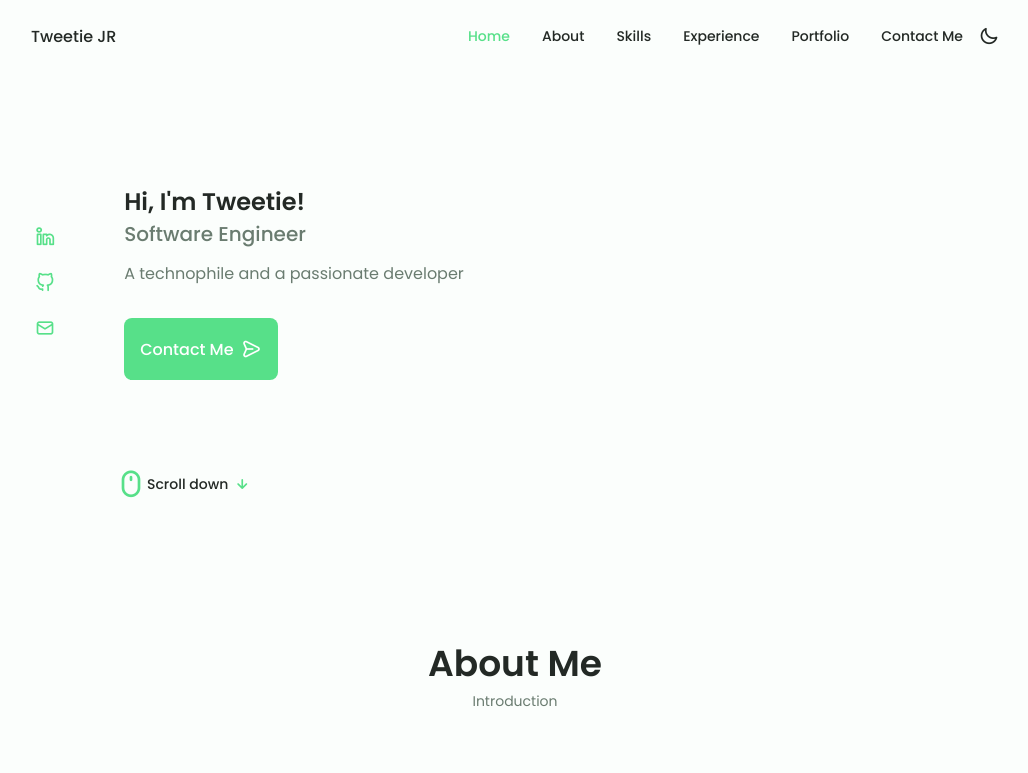
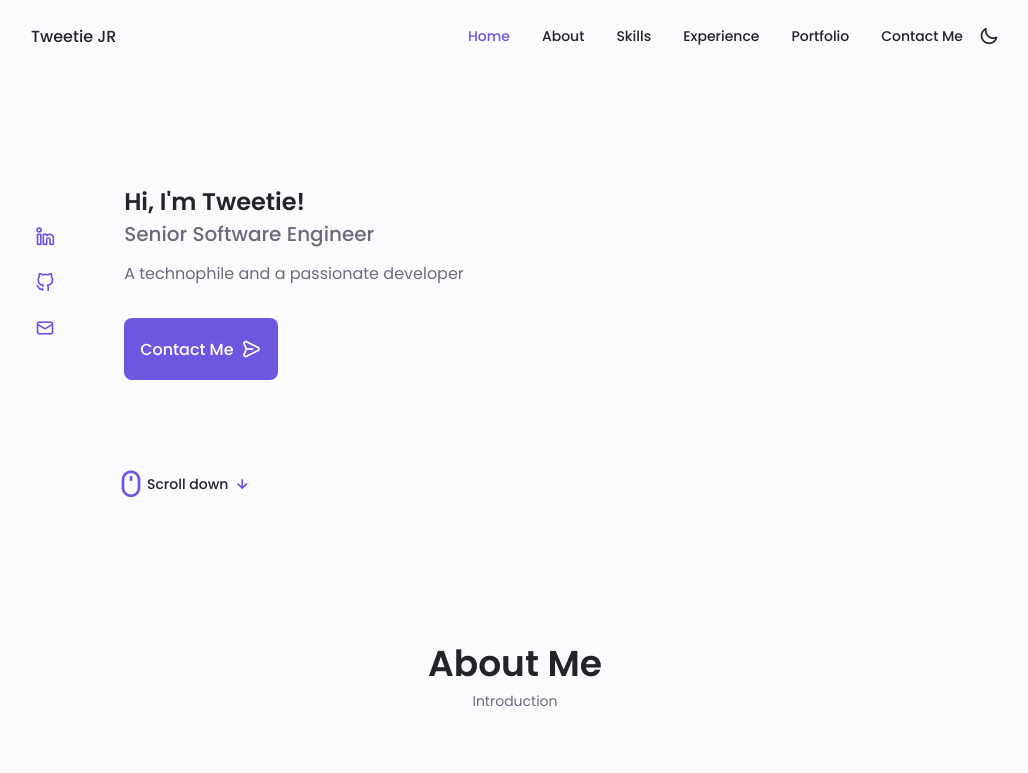
Before and after one commit to twetesaturday/cv, a plain HTML site: page index.html in a window 1280 px wide. Shown: the top 773 px of the page, without its empty margins (125-1153 px from the left). Drawn offline with nearby package versions, Linux system fonts and the light colour scheme.

Commit message:
updated text and color

```diff
--- a/assets/css/styles.css
+++ b/assets/css/styles.css
@@ -7,7 +7,7 @@
 
     /*========== Colors ==========*/
     /* Change favorite color */
-    --hue-color: 142; /*Purple 250 - Green 142 - Blue 230 - Pink 340*/
+    --hue-color: 250; /*Purple 250 - Green 142 - Blue 230 - Pink 340*/
 
     /* HSL color mode */
     --first-color: hsl(var(--hue-color), 69%, 61%);
--- a/index.html
+++ b/index.html
@@ -95,7 +95,7 @@
 
                         <div class="home__data">
                             <h1 class="home__title">Hi, I'm Tweetie!</h1>
-                            <h3 class="home__subtitle">Software Engineer</h3>
+                            <h3 class="home__subtitle">Senior Software Engineer</h3>
                             <p class="home__description">A technophile and a passionate
                                 developer
                             </p>
```
